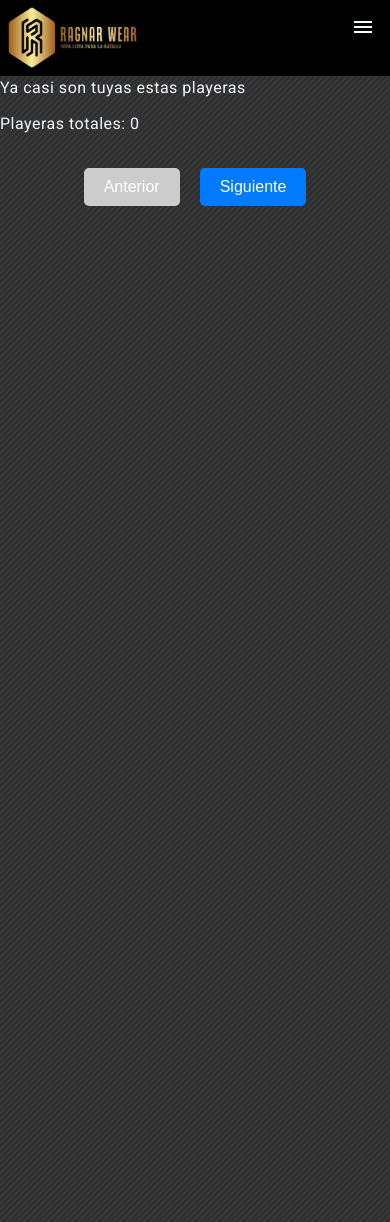
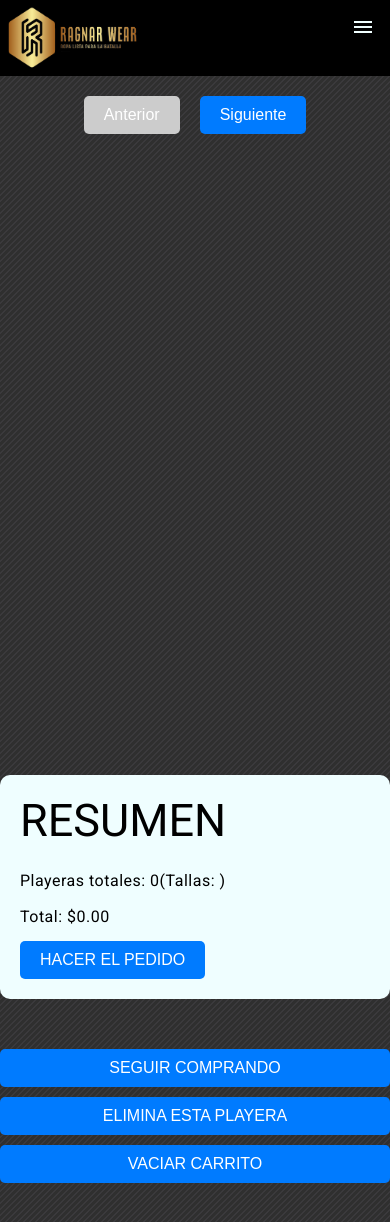
Before and after one commit to ALFRED-VJ-DEV/RagnarWear, an Angular app: page /almacen in a window 390 px wide. Shown: the top 1222 px of the page. Built offline with nearby package versions, Linux system fonts and the light colour scheme.

Commit message:
Modify component store

```diff
--- a/src/app/Components/t-Shirt/t-Shirt.component.html
+++ b/src/app/Components/t-Shirt/t-Shirt.component.html
@@ -1,5 +1,5 @@
 <div class="cont-ts">
-  <p>{{'Playera: ' + playera.talla}}</p>
+  <!-- <p>{{'Playera: ' + playera.talla}}</p> -->
   <svg class="T-S-c" version="1.0" xmlns="http://www.w3.org/2000/svg" width="500.000000pt" height="500.000000pt"
     viewBox="0 0 500.000000 500.000000" preserveAspectRatio="xMidYMid meet">
 
@@ -43,7 +43,7 @@
     </g>
   </svg>
 
-  <svg class="T-S-t" version="1.0" xmlns="http://www.w3.org/2000/svg" width="500.000000pt" height="500.000000pt"
+  <!-- <svg class="T-S-t" version="1.0" xmlns="http://www.w3.org/2000/svg" width="500.000000pt" height="500.000000pt"
     viewBox="0 0 500.000000 500.000000" preserveAspectRatio="xMidYMid meet">
 
     <g transform="translate(0.000000,500.000000) scale(0.100000,-0.100000)" fill="" stroke="none">
@@ -59,5 +59,6 @@
 -25 222 -11 0 20 -30 30 -125 41 -132 15 -330 54 -435 85 -101 29 -116 30
 -124 8z" />
     </g>
-  </svg>
+  </svg> -->
+
 </div>
--- a/src/app/Components/t-Shirt/t-Shirt.component.scss
+++ b/src/app/Components/t-Shirt/t-Shirt.component.scss
@@ -91,6 +91,23 @@
   }
 }
 /* Estilos para móviles */
+@media screen and (max-width: 540px) and (max-height: 720px) {
+  .T-S-c {
+    width: 100%;
+    top: 70px;
+  }
+
+  .T-S-m {
+    width: 100%;
+    top: 100px;
+  }
+
+  .T-S-t {
+    width: 100%;
+    top: 100px;
+  }
+}
+/* Estilos para móviles */
 @media screen and (max-width: 384px) and (max-height: 640px) {
   .T-S-c {
     width: 100%;
@@ -105,6 +122,23 @@
   .T-S-t {
     width: 100%;
     top: 100px;
+  }
+}
+/* Estilos para móviles */
+@media screen and (max-width: 375px) and (max-height: 667px) {
+  .T-S-c {
+    width: 100%;
+    top: 30px;
+  }
+
+  .T-S-m {
+    width: 100%;
+    top: 60px;
+  }
+
+  .T-S-t {
+    width: 100%;
+    top: 60px;
   }
 }
 /* Estilos para móviles */
@@ -128,16 +162,16 @@
 @media screen and (max-width: 360px) and (max-height: 640px) {
   .T-S-c {
     width: 100%;
-    top: 70px;
+    top: 30px;
   }
 
   .T-S-m {
     width: 100%;
-    top: 100px;
+    top: 60px;
   }
 
   .T-S-t {
     width: 100%;
-    top: 100px;
+    top: 60px;
   }
 }
--- a/src/app/pages/carrito/Services/carrito.service.ts
+++ b/src/app/pages/carrito/Services/carrito.service.ts
@@ -11,7 +11,7 @@ export class CarritoService {
   constructor() { }
 
   setPlayerasSolicitadas(value:any){
-    console.log("entrando");
+    console.log("value: ", value);
     let container = this.getPlayerasSolicitadas;
     container.push(value);
     this.playerasSolicitadasSubject.next(container)
--- a/src/app/pages/combinar/combinar.component.html
+++ b/src/app/pages/combinar/combinar.component.html
@@ -46,7 +46,7 @@
       </g>
     </svg>
 
-    <svg class="T-S-t" version="1.0" xmlns="http://www.w3.org/2000/svg" width="500.000000pt" height="500.000000pt"
+    <!-- <svg class="T-S-t" version="1.0" xmlns="http://www.w3.org/2000/svg" width="500.000000pt" height="500.000000pt"
       viewBox="0 0 500.000000 500.000000" preserveAspectRatio="xMidYMid meet">
 
       <g transform="translate(0.000000,500.000000) scale(0.100000,-0.100000)" fill="" stroke="none">
@@ -62,13 +62,13 @@
 -25 222 -11 0 20 -30 30 -125 41 -132 15 -330 54 -435 85 -101 29 -116 30
 -124 8z" />
       </g>
-    </svg>
+    </svg> -->
   </div>
   <div class="paleta-colores">
     <div style="display: flex; justify-content: space-around;">
       <app-option-mangas></app-option-mangas>
       <app-option-cuerpo></app-option-cuerpo>
-      <app-option-tiras></app-option-tiras>
+      <!-- <app-option-tiras></app-option-tiras> -->
     </div>
     <div style="display: flex; justify-content: end;">
       <form class="form-talla">
--- a/src/app/pages/store-playeras/store-playeras.component.html
+++ b/src/app/pages/store-playeras/store-playeras.component.html
@@ -1,11 +1,4 @@
 <div class="container-store">
-  <div>
-    <p>Ya casi son tuyas estas playeras</p>
-  </div>
-  <div>
-    <p>{{ 'Playeras totales: ' + playeras.length }}</p>
-  </div>
-
   <div class="playera-container">
     <ng-container *ngIf="currentPlayera">
       <app-t-Shirt [playera]="currentPlayera"></app-t-Shirt>
@@ -17,4 +10,19 @@
     <button (click)="changePlayera(-1)" [disabled]="currentIndex === 0">Anterior</button>
     <button (click)="changePlayera(1)" [disabled]="currentIndex === playeras.length - 1">Siguiente</button>
   </div>
+<div style="display: flex; justify-content: center; margin-top: 50px;">
+  <div class="card-resumen">
+    <h2>RESUMEN</h2>
+    <p>Playeras totales: <span>{{playeras.length }}(Tallas: {{tallas}} )</span></p>
+    <p>Total: <span>${{playeras.length * 140 }}.00</span></p>
+    <button>HACER EL PEDIDO</button>
+  </div>
 </div>
+<div style="display: flex; justify-content: center; margin-top: 50px;">
+  <div class="card-btn">
+    <button style="width: 100%; margin-bottom: 10px;">SEGUIR COMPRANDO</button>
+    <button style="width: 100%; margin-bottom: 10px;">ELIMINA ESTA PLAYERA</button>
+    <button style="width: 100%; margin-bottom: 10px;">VACIAR CARRITO</button>
+  </div>
+</div>
+</div>
--- a/src/app/pages/store-playeras/store-playeras.component.scss
+++ b/src/app/pages/store-playeras/store-playeras.component.scss
@@ -33,6 +33,16 @@ button:disabled {
   background-color: #cccccc;
   cursor: not-allowed;
 }
+.card-resumen{
+  background: rgb(239, 254, 255);
+  color:  black;
+  width: 25%;
+  padding: 20px;
+  border-radius: 10px;
+}
+.card-btn{
+  width: 30%;
+}
 /* Estilos para móviles */
 @media screen and (max-width: 1024px) and (max-height: 1366px) {
   .T-S-m {
@@ -63,6 +73,101 @@ button:disabled {
   margin-top: 5px;
 }
 /* Estilos para móviles */
-@media screen and (max-width: 360px) and (max-height: 640px) {
+@media screen and (max-width: 800px) and (max-height: 1280px) {
+  .card-resumen{
+    background: rgb(239, 254, 255);
+    color:  black;
+    width: 100%;
+    padding: 20px;
+    border-radius: 10px;
+    margin-top: 70vh;
+  }
+  .card-btn{
+    width: 100%;
+  }
+}
+/* Estilos para móviles */
+@media screen and (max-width: 775px) and (max-height: 640px) {
+  .card-resumen{
+    background: rgb(239, 254, 255);
+    color:  black;
+    width: 100%;
+    padding: 20px;
+    border-radius: 10px;
+    margin-top: 120vh;
+  }
+  .card-btn{
+    width: 100%;
+  }
+}
+/* Estilos para móviles */
+@media screen and (max-width: 712px) and (max-height: 1138px) {
+  .card-resumen{
+    background: rgb(239, 254, 255);
+    color:  black;
+    width: 100%;
+    padding: 20px;
+    border-radius: 10px;
+    margin-top: 70vh;
+  }
+  .card-btn{
+    width: 100%;
+  }
+}
+/* Estilos para móviles */
+@media screen and (max-width: 640px) and (max-height: 360px) {
+  .card-resumen{
+    background: rgb(239, 254, 255);
+    color:  black;
+    width: 100%;
+    padding: 20px;
+    border-radius: 10px;
+    margin-top: 70vh;
+  }
+  .card-btn{
+    width: 100%;
+  }
+}
+/* Estilos para móviles */
+@media screen and (max-width: 600px) and (max-height: 1024px) {
+  .card-resumen{
+    background: rgb(239, 254, 255);
+    color:  black;
+    width: 100%;
+    padding: 20px;
+    border-radius: 10px;
+    margin-top: 70vh;
+  }
+  .card-btn{
+    width: 100%;
+  }
+}
+/* Estilos para móviles */
+@media screen and (max-width: 575px) and (max-height: 640px) {
+  .card-resumen{
+    background: rgb(239, 254, 255);
+    color:  black;
+    width: 100%;
+    padding: 20px;
+    border-radius: 10px;
+    margin-top: 70vh;
+  }
+  .card-btn{
+    width: 100%;
+  }
+}
 
+/* Estilos para móviles */
+@media screen and (max-width: 360) and (max-height: 640px) {
+  .card-resumen{
+    background: rgb(239, 254, 255);
+    color:  black;
+    width: 100%;
+    padding: 20px;
+    border-radius: 10px;
+    margin-top: 70vh;
+  }
+  .card-btn{
+    width: 100%;
+  }
 }
--- a/src/app/pages/store-playeras/store-playeras.component.ts
+++ b/src/app/pages/store-playeras/store-playeras.component.ts
@@ -10,12 +10,17 @@ export class StorePlayerasComponent implements OnInit {
   playeras: any[] = [];
   currentIndex: number = 0;
   currentPlayera: any = null;
+  tallas: string = "";
 
   constructor(private carritoService: CarritoService) { }
 
   ngOnInit() {
     this.playeras = this.carritoService.getPlayerasSolicitadas;
+
     if (this.playeras.length > 0) {
+      this.playeras.map( t => {
+        this.tallas = this.tallas + t.talla + ", "
+      })
       this.currentPlayera = this.playeras[0]; // Inicializamos con la primera playera
     }
   }
@@ -32,6 +37,7 @@ export class StorePlayerasComponent implements OnInit {
       // 🔥 Forzamos la reasignación con un pequeño delay
       setTimeout(() => {
         this.currentPlayera = this.playeras[newIndex];
+        console.log({currentPlayera: this.currentPlayera})
       }, 50);
     }
   }
```
